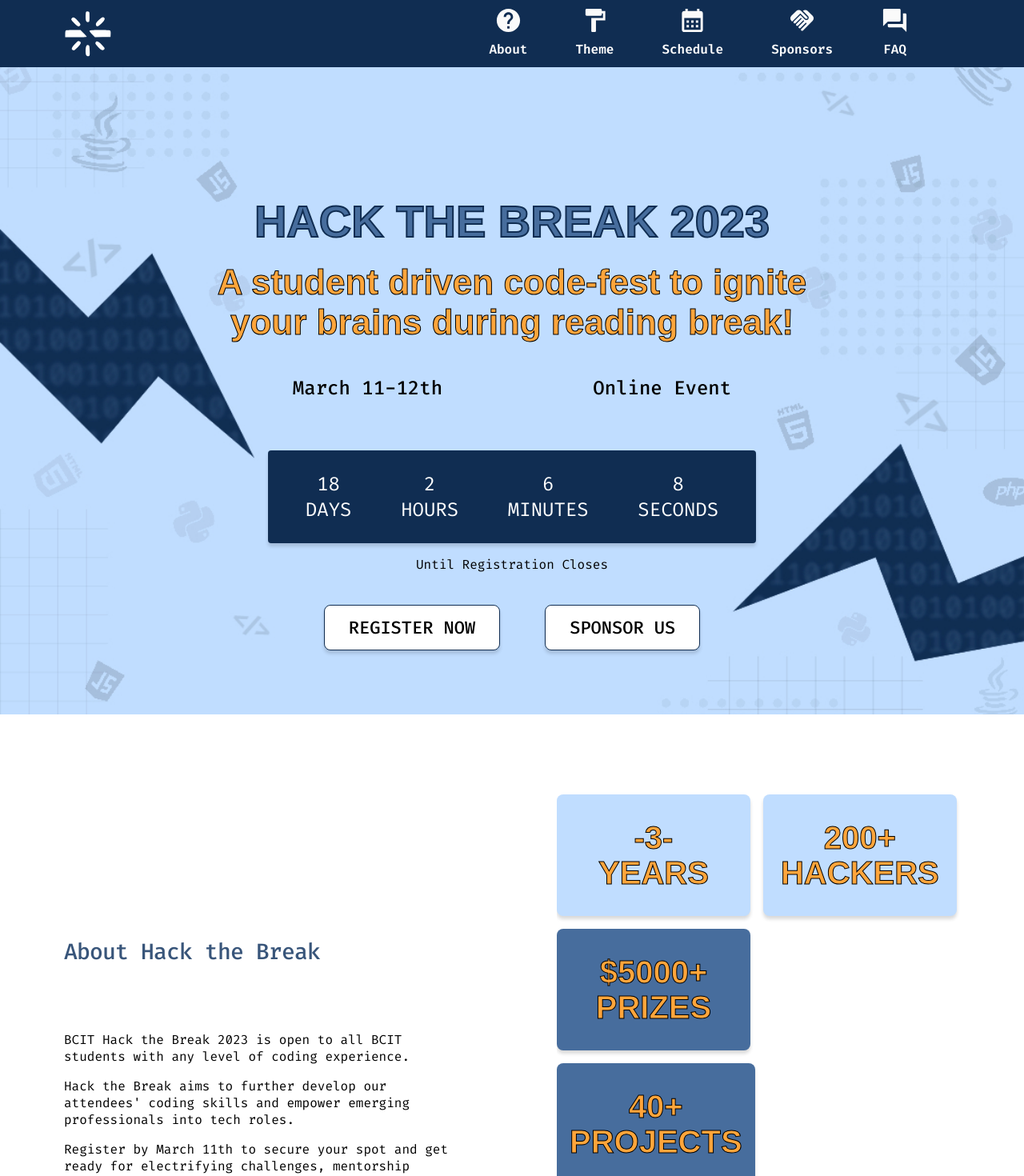
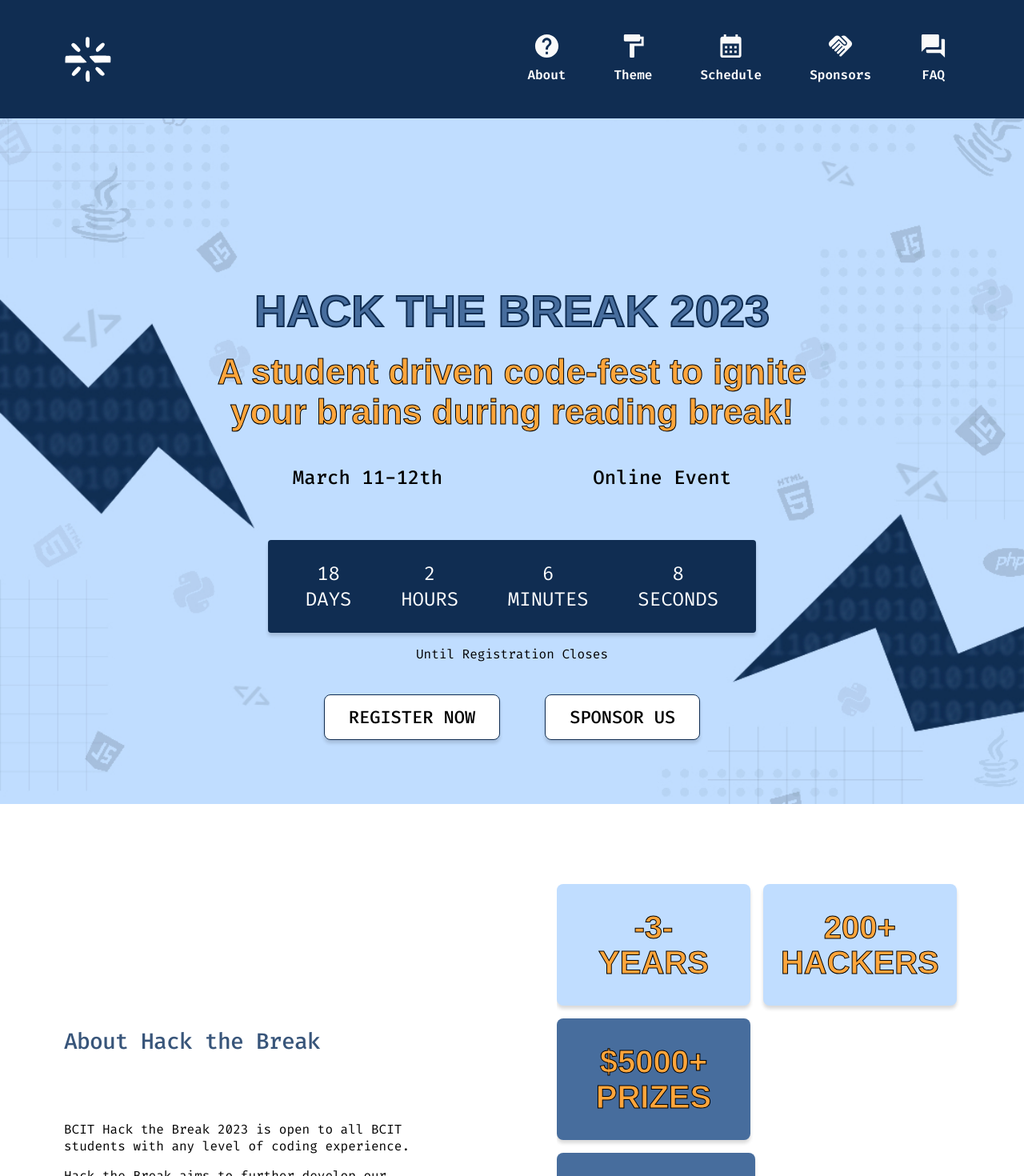
Before and after one commit to jmc37/HackTheBreak, a React (Vite) app: page / in a window 1280 px wide. Shown: the top 1470 px of the page at 80% size. Built offline with nearby package versions, Linux system fonts and the light colour scheme; a web font is replaced by a local one.

Commit message:
Update Header section
- Simplify header animation
- Fix positioning of expanded header
- Add padding to fix header at hidden state

```diff
--- a/src/App.css
+++ b/src/App.css
@@ -15,7 +15,7 @@ h1 {
     color: var(--primary-blue);
     -webkit-text-stroke-width: 0.125rem;
     -webkit-text-stroke-color: var(--secondary-blue);
-    margin: 0 0 1.1875rem;
+    margin: 3rem 0 1.1875rem;
 }
 
 h2 {
@@ -41,6 +41,10 @@ a {
 
 .wrapper {
     overflow-x: hidden;
+}
+
+.bolded {
+    font-weight: 700;
 }
 
 .container {
@@ -84,16 +88,18 @@ section {
     padding: 2rem;
     width: 100vw;
     height: 3.75rem;
-    transition: bottom 5s ease;
+    transition: transform 2s ease-in-out;
     z-index: 3;
 }
 
 .hidden {
     top: 3.75rem;
+    padding: 2rem;
     background: var(--secondary-blue);
+    z-index: 3;
 }
 
-.header {
+.headerBar {
     display: flex;
     align-items: center;
     position: relative;
--- a/src/components/Header/Header.module.css
+++ b/src/components/Header/Header.module.css
@@ -20,7 +20,7 @@
     margin-left: auto;
     position: relative;
     background-color: var(--white-clear);
-    margin-right: 4.5rem;
+    margin-right: 0.5rem;
     display: flex;
     align-items: center;
 }
@@ -29,13 +29,15 @@
     margin-left: auto;
     position: absolute;
     top: 5.75rem;
-    left: -1.5rem;
+    left: -2rem;
     width: 100vw;
-    height: calc(100vh - 7.75rem);
+    height: 100vh;
+    overflow: hidden;
     background-color: var(--primary-blue);
     transition: transform top ease-in-out all;
     transition-duration: 0.3s;
     padding-bottom: 2rem;
+    z-index: 3;
 }
 
 .gnExpanded ul {
@@ -126,7 +128,7 @@
 @media (min-width: 426px) {
     .bannerBtnContainer {
         flex-direction: row;
-        padding: 0 1rem;
+        padding: 0 3rem;
     }
 }
 
@@ -144,7 +146,7 @@
         display: flex;
         position: static;
         height: auto;
-        margin: 0 4rem 0 auto;
+        margin: 0 1rem 0 auto;
     }
 
     .gn ul {
--- a/src/components/Header/Header.tsx
+++ b/src/components/Header/Header.tsx
@@ -33,9 +33,9 @@ const Header: React.FC<{}> = () => {
 
     return (
         <header className={header}>
-            <div className="container header">
+            <div className="container headerBar">
                 <a className={styles.logoContainer} href="#welcome" title="Return to beginnings">
-                    <svg className={`${styles.logo} ${anim.fadeDownAnimation}`} version="1.0" xmlns="http://www.w3.org/2000/svg" width="80.000000pt" height="80.000000pt" viewBox="0 0 80.000000 80.000000" preserveAspectRatio="xMidYMid meet">
+                    <svg className={styles.logo} version="1.0" xmlns="http://www.w3.org/2000/svg" width="80.000000pt" height="80.000000pt" viewBox="0 0 80.000000 80.000000" preserveAspectRatio="xMidYMid meet">
                             <g transform="translate(0.000000,80.000000) scale(0.100000,-0.100000)"
                             fill="#fff" stroke="none">
                             <path d="M366 755 c-3 -9 -6 -45 -6 -80 0 -66 13 -90 47 -83 16 3 18 14 18 88
@@ -63,13 +63,13 @@ const Header: React.FC<{}> = () => {
                         setIsNavExpanded(!isNavExpanded);
                     }}
                 >
-                    <MenuSharpIcon fontSize="large" aria-label="hamburger menu" sx={{ color: grey[50] }} className={`${anim.fadeDownAnimation} ${anim.fadeDelay1}`}></MenuSharpIcon>
+                    <MenuSharpIcon fontSize="large" aria-label="hamburger menu" sx={{ color: grey[50] }}></MenuSharpIcon>
                 </button>
                 <nav className={
                     isNavExpanded ? styles.gnExpanded : styles.gn
                 }>
                     <ul>
-                        <li className={`${anim.fadeDownAnimation} ${anim.fadeDelay1}`}>
+                        <li>
                             <a
                                 href="#about"
                                 title="Learn About Us"
@@ -78,7 +78,7 @@ const Header: React.FC<{}> = () => {
                                 <p>About</p>
                             </a>
                         </li>
-                        <li className={`${anim.fadeDownAnimation} ${anim.fadeDelay2}`}>
+                        <li>
                             <a
                                 href="#theme"
                                 title="Go to Themes"
@@ -87,7 +87,7 @@ const Header: React.FC<{}> = () => {
                                 <p>Theme</p>
                             </a>
                         </li>
-                        <li className={`${anim.fadeDownAnimation} ${anim.fadeDelay3}`}>
+                        <li>
                             <a
                                 href="#schedule"
                                 title="Go to Schedule"
@@ -96,7 +96,7 @@ const Header: React.FC<{}> = () => {
                                 <p>Schedule</p>
                             </a>
                         </li>
-                        <li className={`${anim.fadeDownAnimation} ${anim.fadeDelay4}`}>
+                        <li>
                             <a
                                 href="#sponsors"
                                 title="Go to Sponsors"
@@ -105,7 +105,7 @@ const Header: React.FC<{}> = () => {
                                 <p>Sponsors</p>
                             </a>
                         </li>
-                        <li className={`${anim.fadeDownAnimation} ${anim.fadeDelay5}`}>
+                        <li>
                             <a
                                 href="#faq"
                                 title="Go to FAQ"
```
